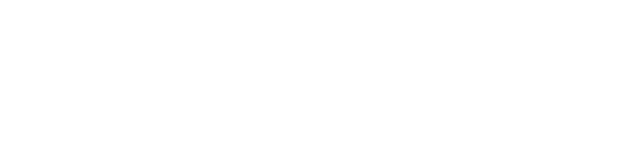
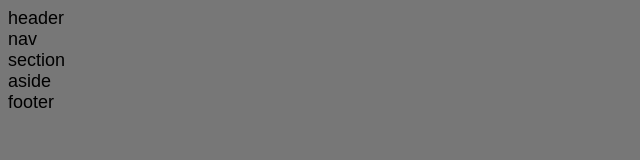
Before and after one commit to rbruff/HW-Wireframe, a plain HTML site: page index.html in a window 1280 px wide. Shown: the whole page, without its empty margins (0-640 px from the left). Drawn offline with Linux system fonts and the light colour scheme.

Commit message:
added all sections

```diff
--- a/index.html
+++ b/index.html
@@ -8,6 +8,16 @@
     <link rel="stylesheet" type="text/css" href="style.css">
 </head>
 <body>
+<!-- header -->
+ <div>header</div>
+<!-- nav bar -->
+<div>nav</div>
+<!-- section -->
+<div>section</div>
+<!-- aside -->
+<div>aside</div>
+<!-- footer -->
+<div>footer</div>
 
 </body>
 </html>
--- a/style.css
+++ b/style.css
@@ -0,0 +1,6 @@
+body{
+    background-color: #777;
+    font-family: Arial, Helvetica, sans-serif;
+    font-size: 18px;
+
+}
```
